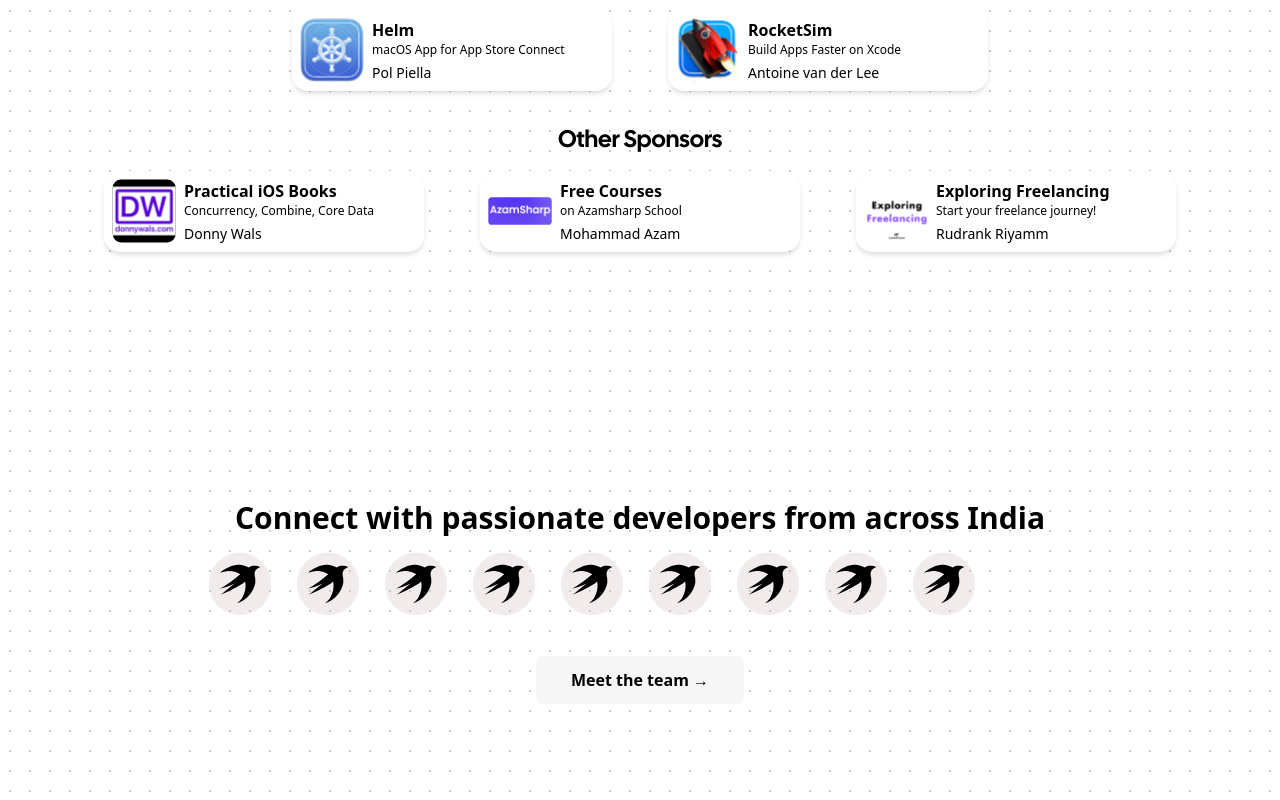
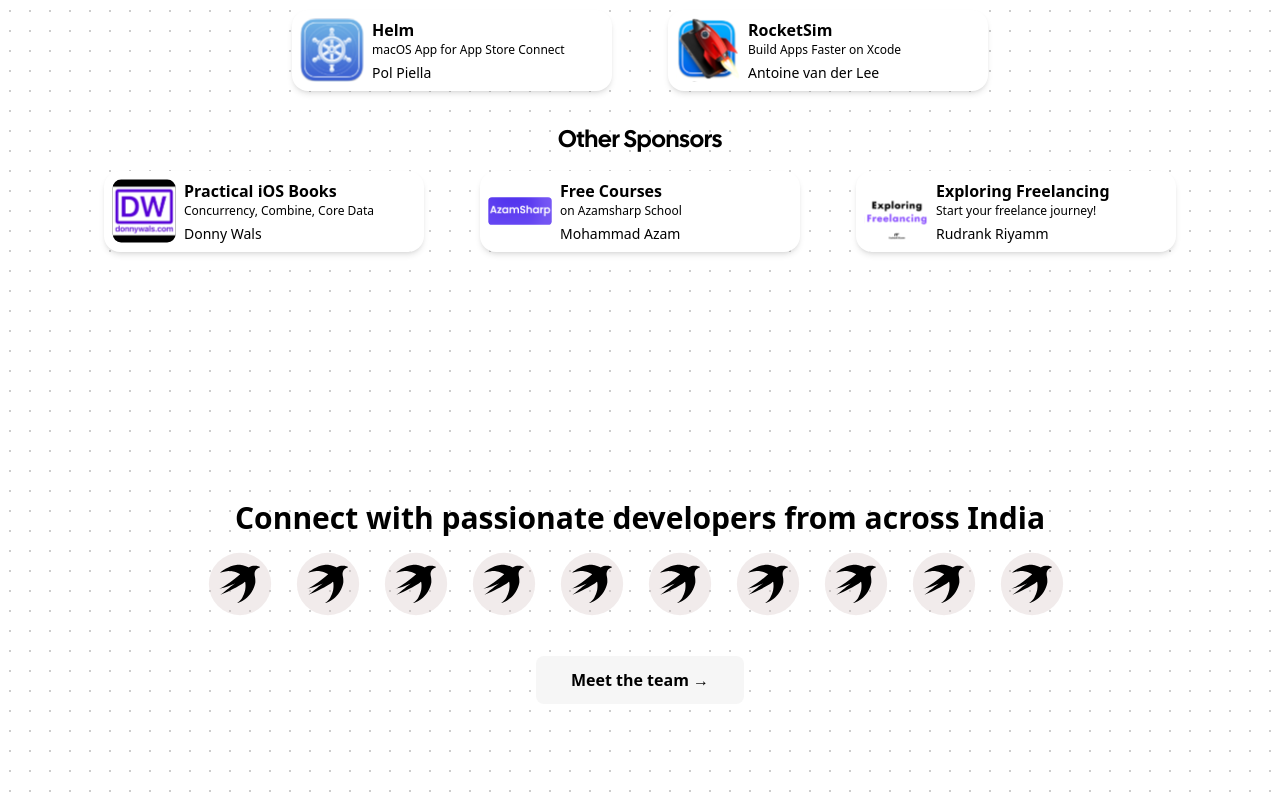
Before and after one commit to WatchPartyAroundIndia/watchpartyaroundindia.github.io, a React (Vite) app: page / in a window 1280 px wide. Shown: the part 1619-2419 px from the top of the page. Built offline with nearby package versions, Linux system fonts and the light colour scheme; a web font is replaced by a local one.

Commit message:
feat(ConnectWithTeam): update image rendering for improved layout and responsiveness

```diff
--- a/src/components/connect-with-team.tsx
+++ b/src/components/connect-with-team.tsx
@@ -9,8 +9,11 @@
       <h4 className="font-bold text-3xl font-sans">
         Connect with passionate developers from across India
       </h4>
-      <div className="flex justify-start items-center mt-4 gap-6 mb-10 overflow-x-auto scrollbar-thin max-w-full w-full">
-        {[...Array(9)].map((_, i) => (
+      <div
+        className="flex justify-start items-center mt-4 gap-6 mb-10 w-full overflow-x-auto"
+        style={{ WebkitOverflowScrolling: "touch" }}
+      >
+        {[...Array(10)].map((_, i) => (
           <img
             key={i}
             src={swiftLogo}
```
